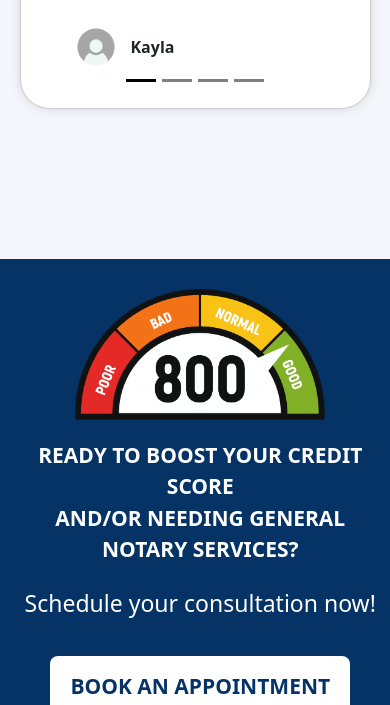
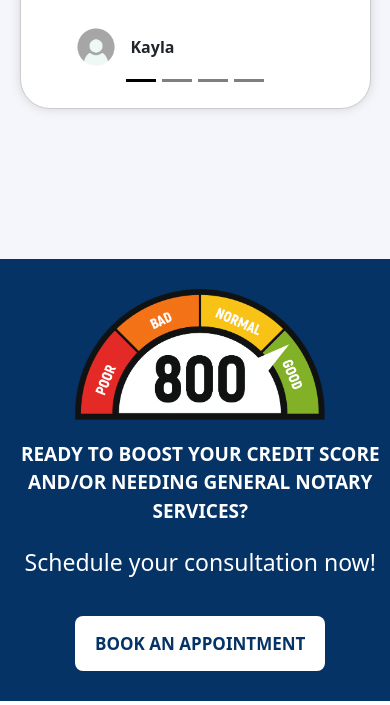
Before and after one commit to Mlvnworks/nyoungservices, a plain HTML site: page index.html in a window 390 px wide. Shown: the part 5393-6098 px from the top of the page. Drawn offline with nearby package versions, Linux system fonts and the light colour scheme.

Commit message:
adjustments

```diff
--- a/style.css
+++ b/style.css
@@ -444,11 +444,11 @@ footer img {
   }
 
   #seventh-page {
-    font-size: 21px;
+    font-size: 20px;
   }
 
   #seventh-page button {
-    font-size: 21px;
+    font-size: 20px;
   }
 }
 
@@ -475,17 +475,17 @@ footer img {
     padding-inline: 100px;
   }
 
-  /* #seventh-page {
+  #seventh-page {
     font-size: 25px;
-  } */
+  }
 
   #seventh-page > div p:nth-of-type(2) {
     font-size: 23px;
   }
 
-  /* #seventh-page button {
+  #seventh-page button {
     font-size: 17px;
-  } */
+  }
 }
 
 @media (max-width: 767px) {
@@ -634,7 +634,7 @@ footer img {
   }
 
   #seventh-page {
-    /* font-size: 18px; */
+    font-size: 19px;
     padding-inline: 15px;
   }
 
```
